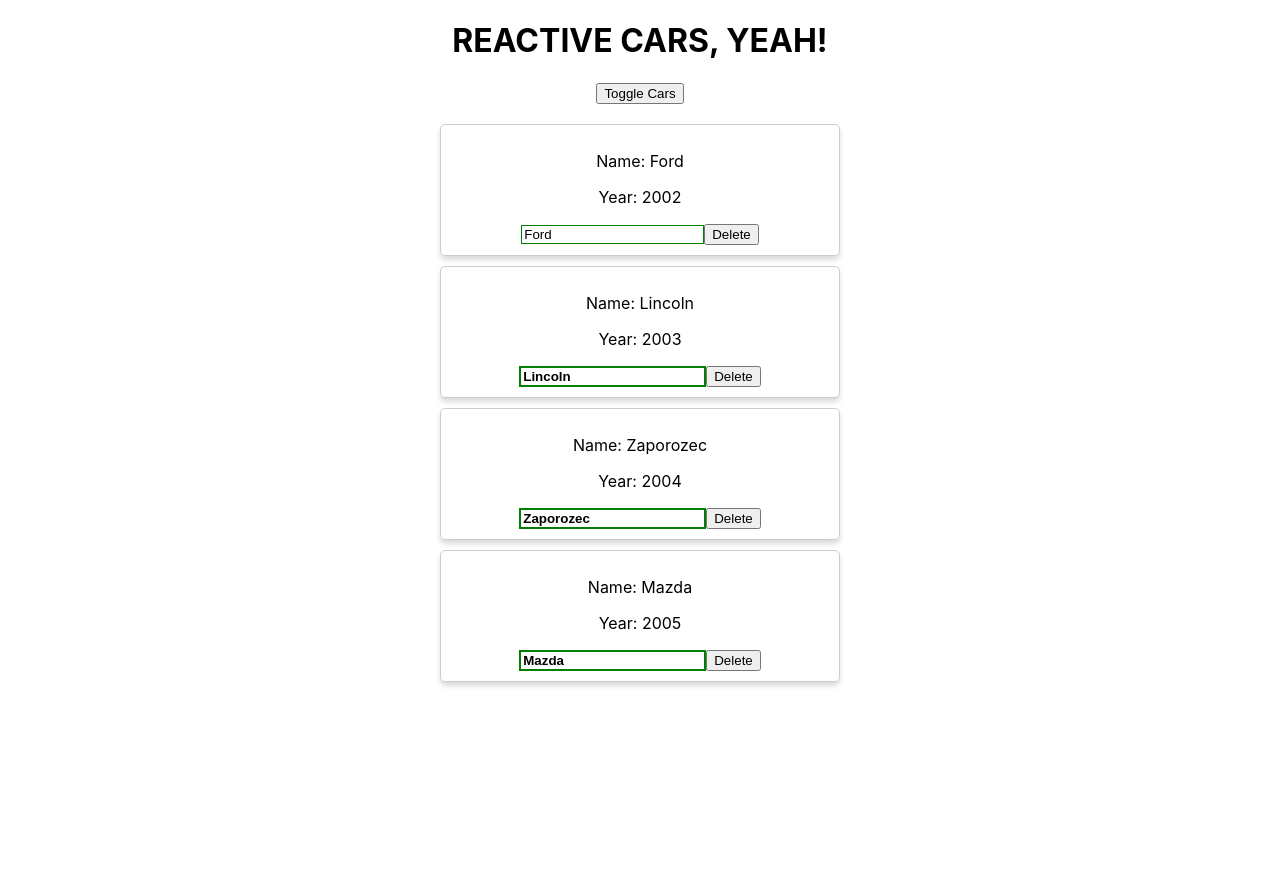
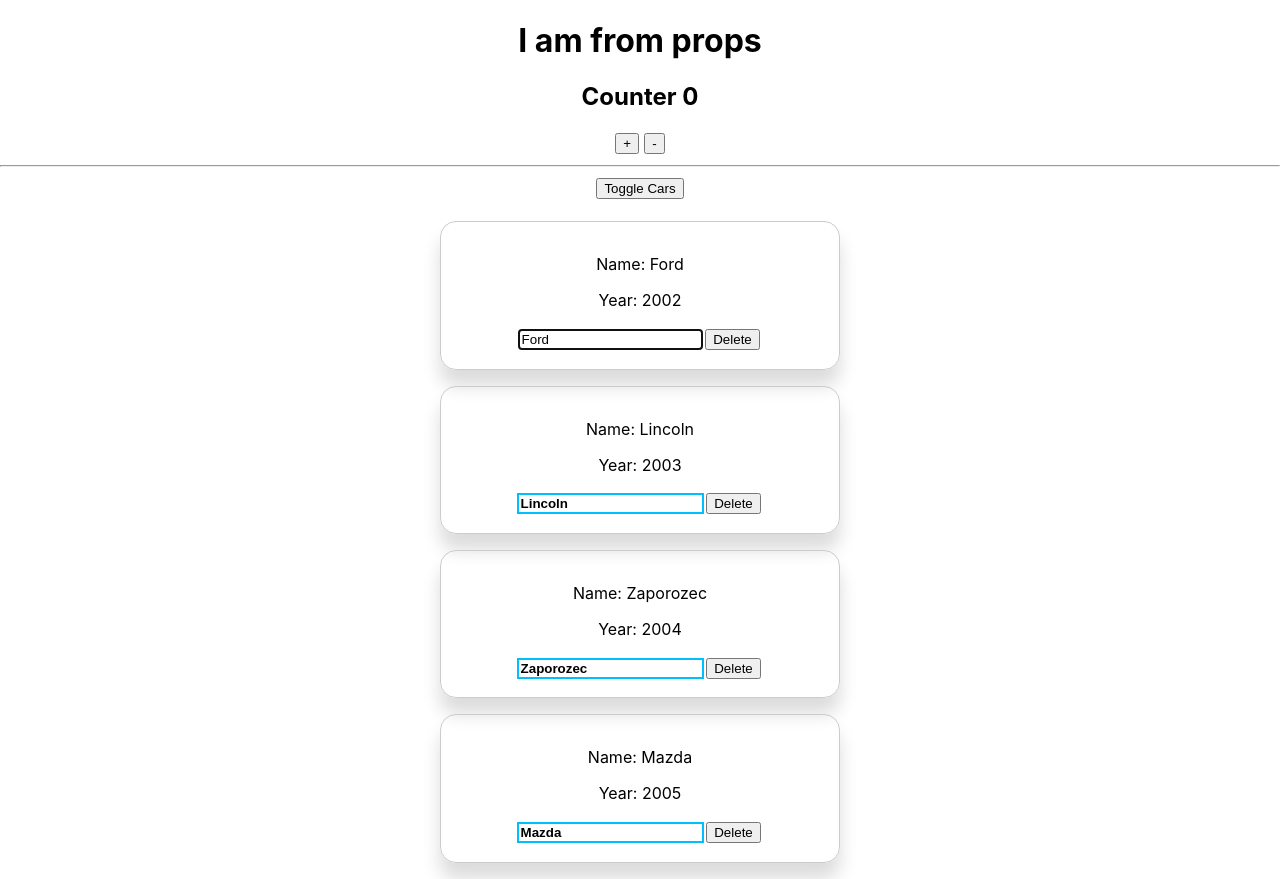
Before and after one commit to fragaLY/reactjs-training-theory, a React (Create React App) app in the folder react-theory/: page / in a window 1280 px wide. Both pictures are taken after a click on the button "Toggle Cars". Before the commit the page ends 800 px from the top, so only its background shows below. Built offline with nearby package versions, Linux system fonts and the light colour scheme.

Commit message:
Chapter5 (#5)
* State initialization

* Lifecycle

* Error boundary

* Fragments

* Correct state mutation

* Higher-Order Components

* Prop types

* Refs

```diff
--- a/react-theory/package.json
+++ b/react-theory/package.json
@@ -7,6 +7,7 @@
     "@testing-library/react": "^11.1.1",
     "@testing-library/user-event": "^12.2.0",
     "node-sass": "^4.14.1",
+    "prop-types": "^15.7.2",
     "radium": "^0.26.1",
     "react": "^17.0.1",
     "react-dom": "^17.0.1",
--- a/react-theory/src/App.js
+++ b/react-theory/src/App.js
@@ -1,18 +1,24 @@
 import {Component} from 'react';
 import './App.scss';
 import Car from './Car/Car'
+import ErrorBoundary from "./ErrorBoundary/ErrorBoundary";
+import Counter from "./Counter/Counter";
 
 class App extends Component {
 
-    state = {
+    constructor(props) {
+        super(props);
+        console.log("Constructor")
+        this.state = {
             cars: [
                 {name: 'Ford', year: 2002},
                 {name: 'Lincoln', year: 2003},
                 {name: 'Zaporozec', year: 2004},
                 {name: 'Mazda', year: 2005}
             ],
-        title: 'REACTIVE CARS, YEAH!',
+            title: props.title,
             showCars: false
+        }
     }
 
     changeName = (name, index) => {
@@ -20,44 +26,106 @@
         car.name = name
         const cars = [...this.state.cars] // spread operator for duplicating the data
         cars[index] = car
-        this.setState({ cars })
+        this.setState({cars})
     }
 
     toggle = () => { // doesn't creates its context and works with previous one
-        this.setState({ showCars: !this.state.showCars})
+        this.setState((previousState) => {
+            return {showCars: !previousState.showCars}
+        })
     }
 
     delete(index) { // uses context of parent
         let cars = [...this.state.cars] // spread operator for duplicating the data
         cars.splice(index, 1)
-        this.setState({ cars })
+        this.setState({cars})
+    }
+
+    // legacy , set state in constructor
+    // componentWillMount() {
+    //     console.log("Component will mount")
+    // }
+
+    getSnapshotBeforeUpdate(prevProps, prevState) {
+        console.log("Get snapshot before update")
+        // https://stackoverflow.com/questions/58032963/getderivedstatefromprops-returned-undefined
+        // return {
+        //     currentUser: {
+        //         ...state.currentUser,
+        //         id: props.location.state && props.location.state.user ? props.location.state.user.id : state.currentUser.id,
+        //         name: props.location.state && props.location.state.user ? props.location.state.user.name : state.currentUser.name,
+        //         roles: props.location.state && props.location.state.user ? props.location.state.user.roles : state.currentUser.roles,
+        //         hasAuthenticated: true;
+        //     }
+        // }
+        return null;
+    }
+
+    componentDidMount() {
+        console.log("Component did mount")
+    }
+
+    // legacy. use getDerivedStateFromProps to prevent changing states in this methods
+    // componentWillReceiveProps(nextProps, nextContext) {
+    //     console.log("Component will receive next props", nextProps)
+    // }
+
+    // legacy use getDerivedStateFromProps to prevent changing states in this methods
+    // componentWillUpdate(nextProps, nextState, nextContext) {
+    //     console.log("Component will update.", nextProps, nextState)
+    // }
+
+    static getDerivedStateFromProps(nextProps, prevState) {
+        console.log("Get derived state from props.", nextProps, prevState)
+        return prevState
+    }
+
+    shouldComponentUpdate(nextProps, nextState, nextContext) {
+        console.log("Should component update.", nextProps, nextState)
+        return true
+    }
+
+    componentDidUpdate(prevProps, prevState, snapshot) {
+        console.log("Component did update.", prevProps, prevState)
+    }
+
+    componentWillUnmount() {
+        console.log("Component will unmount")
     }
 
     render() {
+        console.log("Render")
+
         let cars = null
 
         if (this.state.showCars) {
             cars = this.state.cars.map((car, index) => {
                 return (
-                    <Car key={index}
+                    <ErrorBoundary key={index}>
+                        <Car
+                            index={index}
                             name={car.name}
                             year={car.year}
-                         onChangeName={ event => this.changeName(event.target.value, index)}
-                         onDelete={ this.delete.bind(this, index) }
+                            onChangeName={event => this.changeName(event.target.value, index)}
+                            onDelete={this.delete.bind(this, index)}
                         />
+                    </ErrorBoundary>
                 )
             })
         }
         return (
             <div className="App">
-                <h1>{this.state.title}</h1>
-                <button onClick={ this.toggle }>Toggle Cars</button>
+                {/*<h1>{this.state.title}</h1>*/}
+                <h1>{this.props.title}</h1>
+                <Counter/>
+                <hr/>
+                <button onClick={this.toggle}>Toggle Cars</button>
                 <div style={{
                     width: 400,
                     margin: 'auto',
                     paddingTop: '20px'
                 }}>
-                    { cars }
+                    {cars}
                 </div>
             </div>
         )
--- a/react-theory/src/App.scss
+++ b/react-theory/src/App.scss
@@ -15,13 +15,17 @@
 
 .App-header {
   background-color: #282c34;
-  min-height: 100vh;
+  min-height: 1vh;
   display: flex;
   flex-direction: column;
   align-items: center;
   justify-content: center;
-  font-size: calc(10px + 2vmin);
+  font-size: calc(10em + 2vmin);
   color: white;
+}
+
+button {
+  margin: 0.2em 0.2em 0.2em 0.2em;
 }
 
 .App-link {
--- a/react-theory/src/Car/Car.js
+++ b/react-theory/src/Car/Car.js
@@ -1,41 +1,59 @@
-import Radium from "radium";
 import classes from './Car.module.scss'
+import withClass from "../HigherOrderComponent/withClass";
+import PropTypes from 'prop-types'
+import React from 'react'
 
-const Car = props => {
+class Car extends React.Component {
+
+    constructor(props) {
+        super(props);
+        this.inputRef = React.createRef()
+    }
+    componentDidMount() {
+        if (this.props.index === 0) {
+            this.inputRef.current.focus()
+        }
+    }
+
+    render() {
         const inputClasses = [classes.input]
 
-    if (props.name !== '') {
+        // if (Math.random() > 0.7) {
+        //     throw new Error('Car random failed')
+        // }
+
+        if (this.props.name !== '') {
             inputClasses.push(classes.green)
         } else {
             inputClasses.push(classes.red)
         }
 
-    if (props.name.length > 4) {
+        if (this.props.name.length > 4) {
             inputClasses.push(classes.bold)
         }
 
-    const style = {
-        border: '1px solid #ccc',
-        boxShadow: '0 4px 5px rgba(0, 0, 0, .14)',
-        ':hover': {
-            border: '1px solid #aaa',
-            boxShadow: '0 4px 15px 0 rgba(0, 0, 0, .25)'
+        return (
+            <>
+                <p>Name: {this.props.name}</p>
+                <p>Year: {this.props.year}</p>
+                <input
+                    ref={this.inputRef}
+                    type="text"
+                    onChange={this.props.onChangeName}
+                    value={this.props.name}
+                    className={inputClasses.join(' ')}
+                />
+                <button onClick={this.props.onDelete}>Delete</button>
+            </>
+        )
     }
 }
 
-    return (
-        <div className={classes.Car} style={style}>
-            <p>Name: {props.name}</p>
-            <p>Year: {props.year}</p>
-            <input
-                type="text"
-                onChange={props.onChangeName}
-                value={props.name}
-                className={inputClasses.join(' ')}
-            />
-            <button onClick={props.onDelete}>Delete</button>
-        </div>
-    )
+Car.propTypes = {
+    name: PropTypes.string.isRequired,
+    year: PropTypes.number,
+    index: PropTypes.number,
+    onChangeName: PropTypes.func,
+    onDelete: PropTypes.func
 }
-
-export default Radium(Car)
+export default withClass(Car, classes.Car)
--- a/react-theory/src/Car/Car.module.scss
+++ b/react-theory/src/Car/Car.module.scss
@@ -1,27 +1,35 @@
 .Car {
-    margin-bottom: 10px;
-    padding: 10px;
-    border-radius: 5px;
+    margin-bottom: 1em;
+    padding: 1em;
+    border-radius: 1em;
     transition: border, box-shadow .3s;
+    border: 1px solid #ccc;
+    box-shadow: 0 1em 1.1em rgba(0, 0, 0, .14);
+}
+
+.Car:hover {
+    border: 1px solid #aaa;
+    box-shadow: 0 1em 4em 0 rgba(0, 0, 0, .25);
+    cursor: pointer;
 }
 
 .input {}
 
-.input:active, .input:focus {
+.input:active {
     outline: none;
 }
 
 $color: green;
 
 .input.green {
-    border: 1px solid $color
+    border: 0.2em solid $color
 }
 
 .input.red {
-    border: 1px solid red
+    border: 0.2em solid red
 }
 
 .input.bold {
-    border: 2px solid green;
+    border: 0.2em solid deepskyblue;
     font-weight: bold;
 }
--- /dev/null
+++ b/react-theory/src/Counter/Counter.js
@@ -0,0 +1,65 @@
+import React, {Component} from 'react';
+
+export default class Counter extends Component {
+
+    state = {
+        counter: 0
+    }
+
+    increment = () => {
+        this.setState((prevState) => {
+            return {
+                counter: prevState.counter + 1
+            }
+        })
+    }
+
+    decrement = () => {
+        this.setState((prevState) => {
+            return {
+                counter: prevState.counter - 1
+            }
+        })
+    }
+
+    render() {
+        // return (
+        //     <div>
+        //         <h2>Counter {this.state.counter}</h2>
+        //         <button onClick={this.increment}>+</button>
+        //         <button onClick={this.decrement}>-</button>
+        //     </div>
+        // )
+
+        // return [
+        //         <h2 key={'counter'}>Counter {this.state.counter}</h2>,
+        //         <button key={'increment'} onClick={this.increment}>+</button>,
+        //         <button key={'decrement'} onClick={this.decrement}>-</button>
+        //     ]
+
+        // return (
+        //     <React.Fragment>
+        //         <h2>Counter {this.state.counter}</h2>
+        //         <button onClick={this.increment}>+</button>
+        //         <button onClick={this.decrement}>-</button>
+        //     </React.Fragment>
+        // )
+
+        // return (
+        //     <Auxilliary>
+        //         <h2>Counter {this.state.counter}</h2>
+        //         <button onClick={this.increment}>+</button>
+        //         <button onClick={this.decrement}>-</button>
+        //     </Auxilliary>
+        // )
+
+        return (
+            <>
+                <h2>Counter {this.state.counter}</h2>
+                <button onClick={this.increment}>+</button>
+                <button onClick={this.decrement}>-</button>
+            </>
+        )
+
+    }
+}
--- /dev/null
+++ b/react-theory/src/ErrorBoundary/ErrorBoundary.js
@@ -0,0 +1,20 @@
+import React from 'react';
+
+export default class ErrorBoundary extends React.Component {
+
+    state = {
+        hasError: false
+    }
+
+    componentDidCatch(error, info) {
+        this.setState({hasError: true})
+    }
+
+    render() {
+        if(this.state.hasError) {
+            return <h1 style={{color: 'red'}}>Something went wrong!</h1>
+        } else {
+            return this.props.children
+        }
+    }
+}
--- /dev/null
+++ b/react-theory/src/HigherOrderComponent/Auxilliary.js
@@ -0,0 +1,5 @@
+const Auxilliary = (props) => {
+    return props.children
+}
+
+export default Auxilliary
--- /dev/null
+++ b/react-theory/src/HigherOrderComponent/withClass.js
@@ -0,0 +1,11 @@
+const withClass = (Component, className) => {
+    return props => {
+        return (
+            <div className={className}>
+                <Component {...props}/>
+            </div>
+        )
+    }
+}
+
+export default withClass
--- a/react-theory/src/index.js
+++ b/react-theory/src/index.js
@@ -6,7 +6,7 @@
 
 ReactDOM.render(
   <React.StrictMode>
-      <App/>
+      <App title={' I am from props'}/>
   </React.StrictMode>,
   document.getElementById('root')
 );
```
Lines whose indentation alone changed are shown as unchanged.
